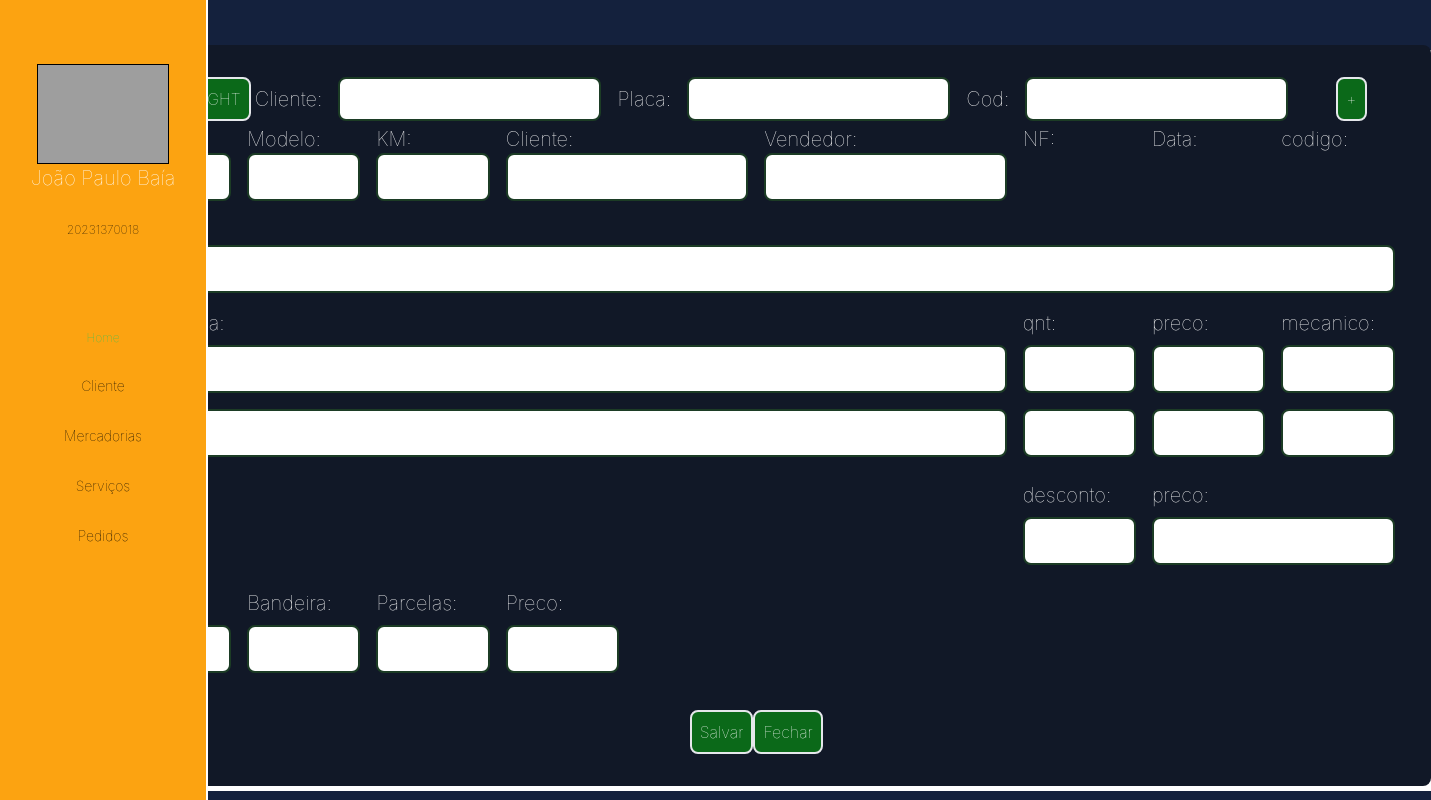
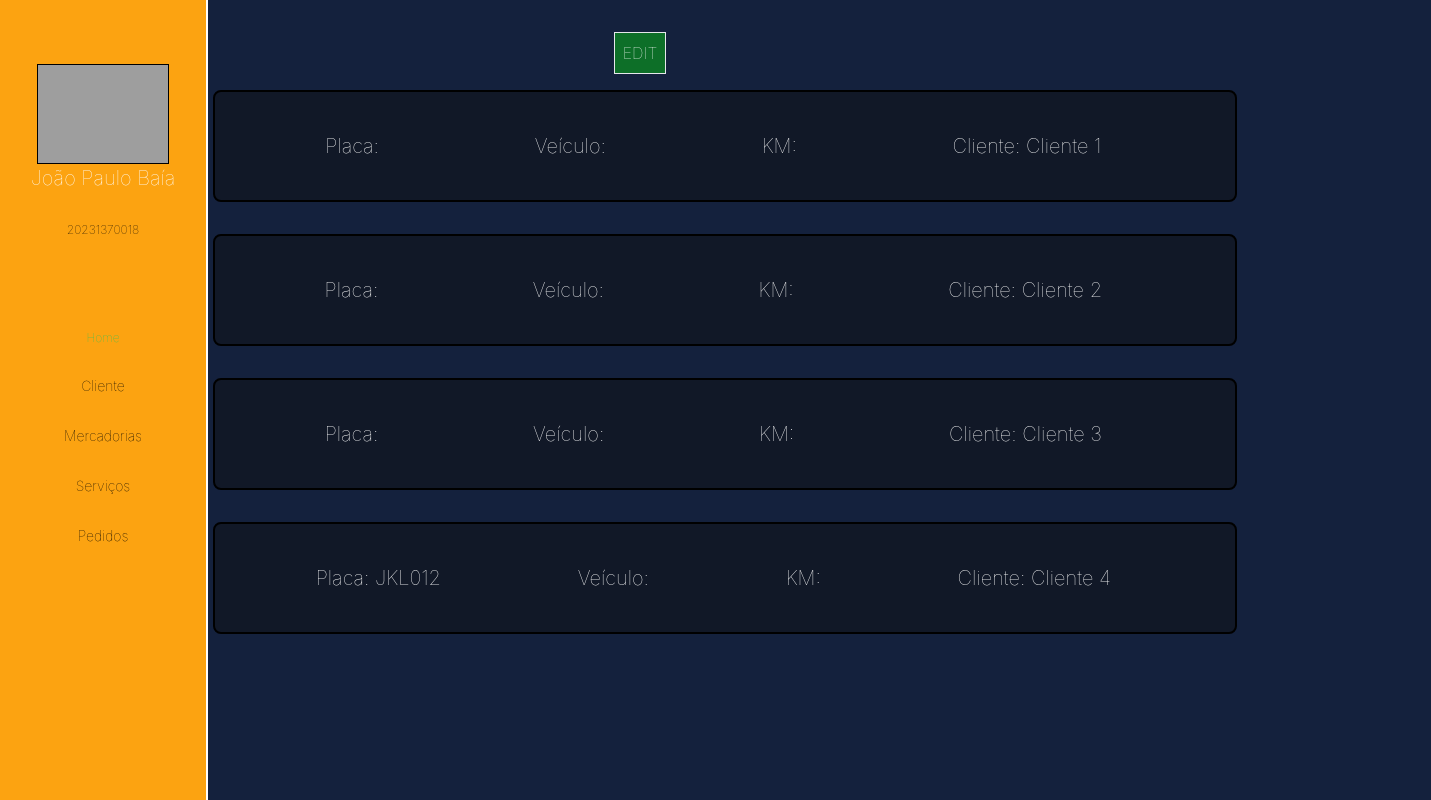
Before and after one commit to itallume/Garage-React, a Next.js app in the folder Documents/react-projetoo/Garage-React/garage-react/: page / in a window 1280 px wide. Shown: the whole page, 1431 px wide, since content can reach past the window. Built offline with nearby package versions, Linux system fonts and the light colour scheme; grey boxes are pictures that could not be loaded.

Commit message:
adicao de cards de pedidos

```diff
--- a/Documents/react-projetoo/Garage-React/garage-react/components/ClienteForm.jsx
+++ b/Documents/react-projetoo/Garage-React/garage-react/components/ClienteForm.jsx
@@ -1,12 +1,12 @@
+import Link from 'next/link'
+
 export default function ClienteForm({toggleVisibility}){
     return (<>
-      <main className="flex h-screen">
+      <main className="flex h-screen overflow-x-none">
       <div className="w-1/6"></div>
         <section className="w-4/5 flex justify-center items-center flex-col">
           <section className="justify-center align-center" id="formulario">
             <div className="justify-center items-center pt-[30px]">
-
-
 
             <form className="flex justify-center flex-col bg-gray-900 px-8 py-8 rounded-lg border-white shadow-[10px_5px_rgb(255,255,255)] transition-all duration-[0.5s] ease-[ease-in-out] hover:shadow-[10px_5px_rgb(255,255,255)] hover:transition-all hover:duration-[0.25s] hover:ease-[ease-in-out]" id="borda1">
 
--- a/Documents/react-projetoo/Garage-React/garage-react/components/Form.jsx
+++ b/Documents/react-projetoo/Garage-React/garage-react/components/Form.jsx
@@ -4,7 +4,6 @@ export default function Form({ toggleVisibility }) {
       <main className="flex h-screen">
       <div className="x w-1/6"></div>
       <section className="w-4/5 flex justify-center items-center flex-col">
-
 
         <section className="justify-center align-center" id="formulario">
           <div className="justify-center items-center pt-[30px]">
@@ -15,71 +14,71 @@ export default function Form({ toggleVisibility }) {
                 <button className="border-2 mx-1 text-white p-2 rounded-lg bg-[#00ff0059] hover:bg-green-500">LEFT</button>
                 <button className="border-2 mx-1 text-white p-2 rounded-lg bg-[#00ff0059] hover:bg-green-500">RIGHT</button>
 
-                <label className="pt-2 text-xl text-white " for="nome">Cliente:</label>
-                <input type="text" value="" id="" className="mx-4 bg-white p-2 rounded-lg text-white"></input>
-                <label className="pt-2 text-xl text-white " for="nome">Placa:</label>
-                <input type="text" value="" id="" className="mx-4  p-2 rounded-lg "></input>
-                <label className="pt-2 text-xl text-white " for="nome">Cod:</label>
-                <input type="text" value="" id="" className="mx-4  p-2 rounded-lg "></input>
+                <label className="pt-2 text-xl text-white ">Cliente:</label>
+                <input type="text" className="mx-4 bg-white p-2 rounded-lg text-white"></input>
+                <label className="pt-2 text-xl text-white" for="nome">Placa:</label>
+                <input type="text" className="mx-4  p-2 rounded-lg "></input>
+                <label className="pt-2 text-xl text-white">Cod:</label>
+                <input type="text" className="mx-4  p-2 rounded-lg "></input>
                 <button className="bg-[#00ff0059] mx-8 border-2 text-white p-2 rounded-lg hover:bg-green-500">+</button>
               </div>
 
 
               <div className="grid grid-cols-10 gap-2">
                 <div id="placa" className="m-1 flex flex-col ">
-                  <label className="text-xl text-white" for="placa">Placa:</label>
+                  <label className="text-xl text-white">Placa:</label>
                   <input type="text" name="placa" id="placa" placeholder="" autocomplete="off"
                     className="p-[10px] rounded-lg"></input>
                 </div>
 
                 <div id="carro" className="m-1 flex flex-col">
-                  <label className="text-xl text-white" for="carro">Modelo:</label>
+                  <label className="text-xl text-white">Modelo:</label>
                   <input type="text" name="modelo" id="carro" placeholder="" autocomplete="off"
                     className="p-[10px] rounded-lg bg-white"></input>
                 </div>
                 <div id="KM" className="m-1 flex flex-col">
-                  <label className="text-xl text-white " for="km">KM:</label>
+                  <label className="text-xl text-white">KM:</label>
                   <input type="text" name="km" id="km" placeholder="" autocomplete="off"
                     className="p-[10px] rounded-lg"></input>
                 </div>
 
                 <div id="obs" className="m-1 flex flex-col col-span-2">
-                  <label className="text-xl text-white " for="obs">Cliente:</label>
+                  <label className="text-xl text-white">Cliente:</label>
                   <input type="text" name="cliente" id="cliente" placeholder="" autocomplete="off"
                     className="p-[10px] rounded-lg "></input>
                 </div>
                 <div id="vendedor" className="m-1 flex flex-col col-span-2">
-                  <label className="text-xl text-white " for="vendedor">Vendedor:</label>
+                  <label className="text-xl text-white">Vendedor:</label>
                   <input type="text" name="vendedor" id="vendedor" placeholder="" autocomplete="off"
                     className="p-[10px] rounded-lg "></input>
                 </div>
 
                 <div id="nf" className="m-1 flex flex-col">
-                  <label className="text-xl text-white " for="nf">NF:</label>
+                  <label className="text-xl text-white">NF:</label>
                 </div>
 
                 <div id="data" className="m-1 flex flex-col">
-                  <label className="text-xl text-white " for="data">Data:</label>
+                  <label className="text-xl text-white">Data:</label>
                 </div>
                 <div id="codigo" className="m-1 flex flex-col">
-                  <label className="text-xl text-white " for="codigo">codigo:</label>
+                  <label className="text-xl text-white">codigo:</label>
                 </div>
                 <div id="obs" className="m-1 flex flex-col col-span-10">
-                  <label className="text-xl text-white " for="obs">Obs:</label>
+                  <label className="text-xl text-white">Obs:</label>
                   <input type="text" name="obs" id="obs" placeholder="" autocomplete="off"
                     className="p-[10px] rounded-lg "></input>
                 </div>
 
                 <div id="Mercadoria" className="m-1 flex flex-col col-span-7">
-                  <label className="text-xl text-white " for="Mercadoria">Mercadoria:</label>
+                  <label className="text-xl text-white">Mercadoria:</label>
                   <input type="text" name="Mercadoria" id="Mercadoria" placeholder="" autocomplete="off"
-                    className="p-[10px] my-2 rounded-lg "></input>
+                    className="p-[10px] my-2 rounded-lg"></input>
                   <input type="text" name="Mercadoria2" id="Mercadoria2" placeholder="" autocomplete="off"
                     className="p-[10px] my-2 rounded-lg "></input>
                 </div>
 
                 <div id="qnt" className="m-1 flex flex-col col-span-1">
-                  <label className="text-xl text-white " for="qnt">qnt:</label>
+                  <label className="text-xl text-white">qnt:</label>
                   <input type="text" name="qnt" id="qnt" placeholder="" autocomplete="off"
                     className="p-[10px] my-2 rounded-lg "></input>
                   <input type="text" name="qnt2" id="qnt2" placeholder="" autocomplete="off"
@@ -87,7 +86,7 @@ export default function Form({ toggleVisibility }) {
                 </div>
 
                 <div id="price" className="m-1 flex flex-col col-span-1">
-                  <label className="text-xl text-white " for="price">preco:</label>
+                  <label className="text-xl text-white">preco:</label>
                   <input type="text" name="price" id="price" placeholder="" autocomplete="off"
                     className="p-[10px] my-2 rounded-lg "></input>
                   <input type="text" name="price2" id="price2" placeholder="" autocomplete="off"
@@ -95,7 +94,7 @@ export default function Form({ toggleVisibility }) {
                 </div>
 
                 <div id="mecanico" className="m-1 flex flex-col col-span-1">
-                  <label className="text-xl text-white " for="mecanico">mecanico:</label>
+                  <label className="text-xl text-white">mecanico:</label>
                   <input type="text" name="mecanico" id="mecanico" placeholder="" autocomplete="off"
                     className="p-[10px] my-2 rounded-lg "></input>
                   <input type="text" name="mecanico2" id="mecanico2" placeholder="" autocomplete="off"
@@ -106,38 +105,38 @@ export default function Form({ toggleVisibility }) {
                 <div className="col-span-7"></div>
 
                 <div id="desconto" className="m-1 flex flex-col col-span-1">
-                  <label className="text-xl text-white " for="desconto">desconto:</label>
+                  <label className="text-xl text-white">desconto:</label>
                   <input type="text" name="desconto" id="desconto" placeholder="" autocomplete="off"
                     className="p-[10px] my-2 rounded-lg "></input>
                 </div>
 
                 <div id="price" className="m-1 flex flex-col col-span-2">
-                  <label className="text-xl text-white " for="price">preco:</label>
+                  <label className="text-xl text-white">preco:</label>
                   <input type="text" name="price" id="price" placeholder="" autocomplete="off"
                     className="p-[10px] my-2 rounded-lg "></input>
                 </div>
 
 
                 <div id="method_payment" className="m-1 flex flex-col col-span-1">
-                  <label className="text-xl text-white " for="method_payment">Metodo:</label>
+                  <label className="text-xl text-white">Metodo:</label>
                   <input type="text" name="method_payment" id="method_payment" placeholder="" autocomplete="off"
                     className="p-[10px] my-2 rounded-lg "></input>
                 </div>
 
                 <div id="Bandeira" className="m-1 flex flex-col col-span-1">
-                  <label className="text-xl text-white " for="Bandeira">Bandeira:</label>
+                  <label className="text-xl text-white">Bandeira:</label>
                   <input type="text" name="Bandeira" id="Bandeira" placeholder="" autocomplete="off"
                     className="p-[10px] my-2 rounded-lg "></input>
                 </div>
 
                 <div id="parcelas" className="m-1 flex flex-col col-span-1">
-                  <label className="text-xl text-white " for="parcelas">Parcelas:</label>
+                  <label className="text-xl text-white">Parcelas:</label>
                   <input type="text" name="parcelas" id="parcelas" placeholder="" autocomplete="off"
                     className="p-[10px] my-2 rounded-lg "></input>
                 </div>
 
                 <div id="payment_value" className="m-1 flex flex-col col-span-1">
-                  <label className="text-xl text-white " for="payment_value">Preco:</label>
+                  <label className="text-xl text-white">Preco:</label>
                   <input type="text" name="payment_value" id="payment_value" placeholder="" autocomplete="off"
                     className="p-[10px] my-2 rounded-lg "></input>
                 </div>
--- /dev/null
+++ b/Documents/react-projetoo/Garage-React/garage-react/components/PedidoCard.jsx
@@ -0,0 +1,36 @@
+import Link from 'next/link'
+
+export default function PedidoCard({
+  placa,
+  modelo,
+  km,
+  cliente,
+}) {
+  return (
+    <div className="flex">
+        <div className="w-1/6"></div>
+
+        <Link href='/' className=" flex bg-gray-900 rounded-lg border-2 border-black my-4 w-4/5 flex justify-center p-[40px] hover:border-[white] transition hover: duration-150">
+
+        <div id="placa" className="m-auto">
+          <h1 className="text-white text-xl mr-4">Placa: {placa}</h1>
+        </div>
+
+        <div id="carro" className="m-auto">
+          <h1 className="text-white text-xl mr-4">Veículo: {modelo}</h1>
+        </div>
+
+        <div id="KM" className="m-auto">
+          <h1 className="text-white text-xl mr-4">KM: {km}</h1>
+        </div>
+
+        <div id="cliente" className="m-auto">
+          <h1 className="text-white text-xl mr-4">Cliente: {cliente}</h1>
+        </div>
+
+        <div className='className="bg-zinc-800 p-1 rounded-full border-black'>
+        </div>
+        </Link>
+    </div>
+  );
+}
--- a/Documents/react-projetoo/Garage-React/garage-react/components/Sidebar.jsx
+++ b/Documents/react-projetoo/Garage-React/garage-react/components/Sidebar.jsx
@@ -29,6 +29,8 @@ export default function Sidebar(){
         </section>
 
       </div>
+
     </section>
+
     </>)
 }
--- /dev/null
+++ b/Documents/react-projetoo/Garage-React/garage-react/data/seed.js
@@ -0,0 +1,91 @@
+export const pedidos = [
+    {
+      cliente: 'Cliente 1',
+      cod: '001',
+      placaGrid: 'XYZ789',
+      modeloGrid: 'Modelo 1',
+      kmGrid: '5000',
+      vendedorGrid: 'Vendedor 1',
+      nfGrid: '123',
+      dataGrid: '2023-12-10',
+      codigoGrid: '002',
+      obsGrid: 'Observações 1',
+      mercadoriaGrid: 'Produto A',
+      qntGrid: '2',
+      precoGrid: '100.00',
+      mecanicoGrid: 'Mecânico 1',
+      descontoGrid: '10.00',
+      precoGrid2: '90.00',
+      metodoPagamentoGrid: 'Cartão de Crédito',
+      bandeiraGrid: 'MasterCard',
+      parcelasGrid: '3',
+      pagamentoValorGrid: '270.00'
+    },
+    {
+      cliente: 'Cliente 2',
+      cod: '002',
+      placaGrid: 'LMN012',
+      modeloGrid: 'Modelo 2',
+      kmGrid: '8000',
+      vendedorGrid: 'Vendedor 2',
+      nfGrid: '456',
+      dataGrid: '2023-12-11',
+      codigoGrid: '003',
+      obsGrid: 'Observações 2',
+      mercadoriaGrid: 'Produto B',
+      qntGrid: '1',
+      precoGrid: '50.00',
+      mecanicoGrid: 'Mecânico 2',
+      descontoGrid: '5.00',
+      precoGrid2: '45.00',
+      metodoPagamentoGrid: 'Dinheiro',
+      bandeiraGrid: '',
+      parcelasGrid: '',
+      pagamentoValorGrid: ''
+    },
+    {
+      cliente: 'Cliente 3',
+      cod: '003',
+      placaGrid: 'OPQ345',
+      modeloGrid: 'Modelo 3',
+      kmGrid: '12000',
+      vendedorGrid: 'Vendedor 3',
+      nfGrid: '789',
+      dataGrid: '2023-12-12',
+      codigoGrid: '004',
+      obsGrid: 'Observações 3',
+      mercadoriaGrid: 'Produto C',
+      qntGrid: '3',
+      precoGrid: '150.00',
+      mecanicoGrid: 'Mecânico 3',
+      descontoGrid: '15.00',
+      precoGrid2: '135.00',
+      metodoPagamentoGrid: 'Cartão de Débito',
+      bandeiraGrid: 'Visa',
+      parcelasGrid: '',
+      pagamentoValorGrid: ''
+    },
+    {
+      cliente: 'Cliente 4',
+      placa: 'JKL012',
+      cod: '004',
+      placaGrid: 'RST678',
+      modeloGrid: 'Modelo 4',
+      kmGrid: '15000',
+      vendedorGrid: 'Vendedor 4',
+      nfGrid: '101',
+      dataGrid: '2023-12-13',
+      codigoGrid: '005',
+      obsGrid: 'Observações 4',
+      mercadoriaGrid: 'Produto D',
+      qntGrid: '4',
+      precoGrid: '200.00',
+      mecanicoGrid: 'Mecânico 4',
+      descontoGrid: '20.00',
+      precoGrid2: '180.00',
+      metodoPagamentoGrid: 'Boleto',
+      bandeiraGrid: '',
+      parcelasGrid: '1',
+      pagamentoValorGrid: '180.00'
+    },
+  ];
--- a/Documents/react-projetoo/Garage-React/garage-react/src/app/cliente/page.jsx
+++ b/Documents/react-projetoo/Garage-React/garage-react/src/app/cliente/page.jsx
@@ -22,7 +22,7 @@ export default function Home(){
       </button>
 
 
-        {isVisible && <ClienteForm toggleVisibility={toggleVisibility} />}
+        {!isVisible && <ClienteForm toggleVisibility={toggleVisibility} />}
       </div>
     </>
   );
--- a/Documents/react-projetoo/Garage-React/garage-react/src/app/page.jsx
+++ b/Documents/react-projetoo/Garage-React/garage-react/src/app/page.jsx
@@ -1,7 +1,12 @@
 'use client';
-import { useState } from 'react';
+
+
+import { useState, useEffect } from 'react';
 import './style.css'
 import Form from '@/components/Form';
+import { pedidos } from '@/data/seed.js'
+import PedidoCard from '@/components/PedidoCard';
+
 
 
 
@@ -9,9 +14,15 @@ export default function Home(){
     const [isVisible, setIsVisible] = useState(true);
 
 
+
     const toggleVisibility = () => {
       setIsVisible(!isVisible);
   }
+
+
+
+
+
 
   return(
     <>
@@ -22,8 +33,15 @@ export default function Home(){
       </button>
 
 
-        {isVisible && <Form toggleVisibility={toggleVisibility} />}
+        {!isVisible && <Form toggleVisibility={toggleVisibility} />}
       </div>
+
+
+      {pedidos.map((pedido) => (
+        <PedidoCard key={pedido.id} {...pedido} />
+      ))}
+
+
     </>
   );
 }
```
